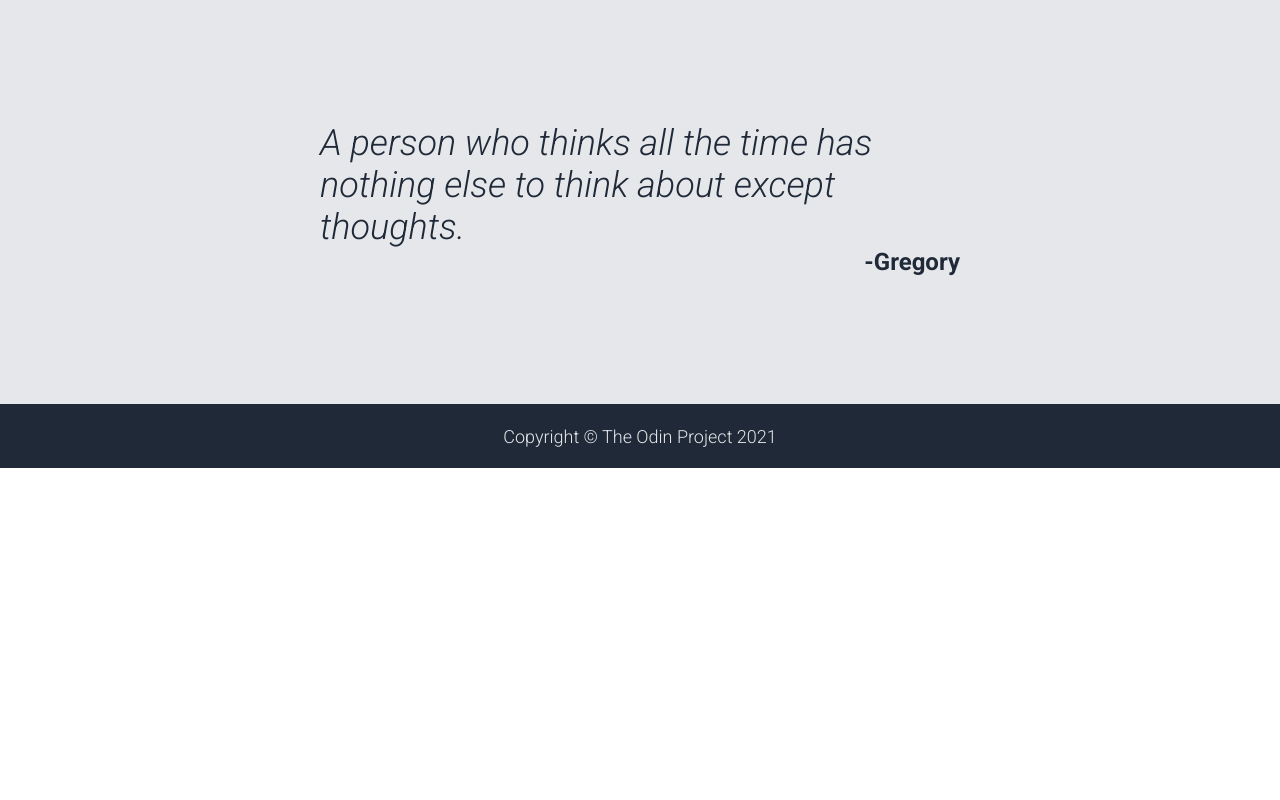
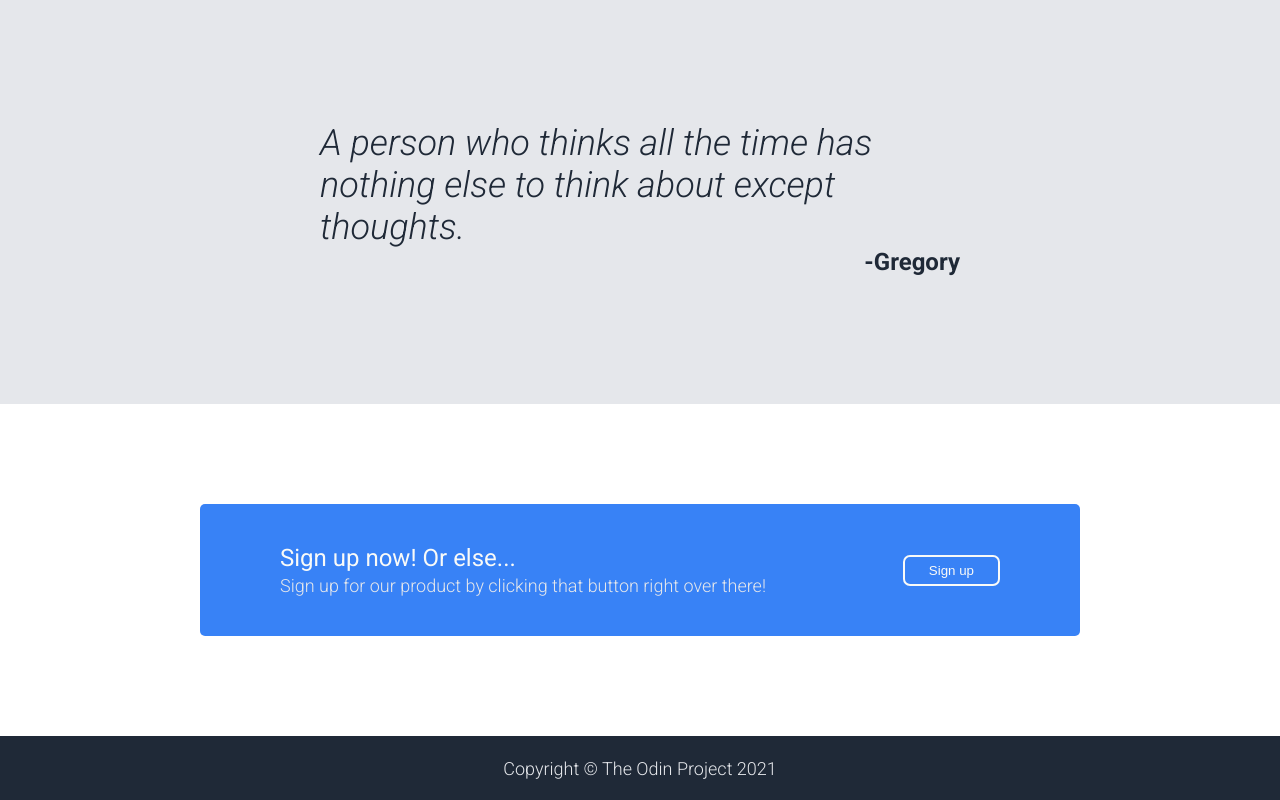
Before and after one commit to SquidMonkey16/landing-page, a plain HTML site: page index.html in a window 1280 px wide. Shown: the part 931-1731 px from the top of the page. Before the commit the page ends 1399 px from the top, so only its background shows below. Drawn offline with Linux system fonts and the light colour scheme.

Commit message:
Add section 4

```diff
--- a/index.html
+++ b/index.html
@@ -51,7 +51,13 @@
         <div class="author">-Gregory</div>
     </div>
     <div class="four">
-        <div class="action-box"></div>
+        <div class="action-box">
+            <div>
+                <div class="action-heading">Sign up now! Or else...</div>
+                <div class="action-text">Sign up for our product by clicking that button right over there!</div>
+            </div>
+            <a href="https://www.youtube.com/watch?v=dQw4w9WgXcQ" target="_blank" rel="noopener noreferrer"><button class="button">Sign up</button></a>
+        </div>
     </div>
     <div class="footer">
         Copyright © The Odin Project 2021
--- a/styles.css
+++ b/styles.css
@@ -10,10 +10,6 @@ body {
     flex-direction: column;
 }
 
-* {
-    /* border: 2px solid red; */
-}
-
 ul {
     list-style-type: none;
     padding: 0;
@@ -23,10 +19,15 @@ ul {
 
 button {
     background-color: #3882f6;
-    color: #e5e7eb;
+    color: #f9faf8;
     border: none;
     padding: 6px 24px;
     border-radius: 5px;
+}
+
+.action-box button {
+    border: 2px solid #f9faf8;
+    border-radius: 7px;
 }
 
 .push-right {
@@ -149,6 +150,33 @@ button {
 
 .four {
     flex: 1;
+    padding: 100px 200px;
+}
+
+.action-box {
+    background-color: #3882f6;
+    display: flex;
+    justify-content: space-between;
+    align-items: center;
+    border-radius: 5px;
+    padding: 40px 80px;
+}
+
+.action-box div {
+    display: flex;
+    flex-direction: column;
+    gap: 3px;
+}
+
+.action-heading {
+    color: #f9faf8;
+    font-size: 24px;
+    font-weight: 500;
+}
+
+.action-text {
+    color: #e5e7eb;
+    font-size: 18px;
 }
 
 .footer {
```
